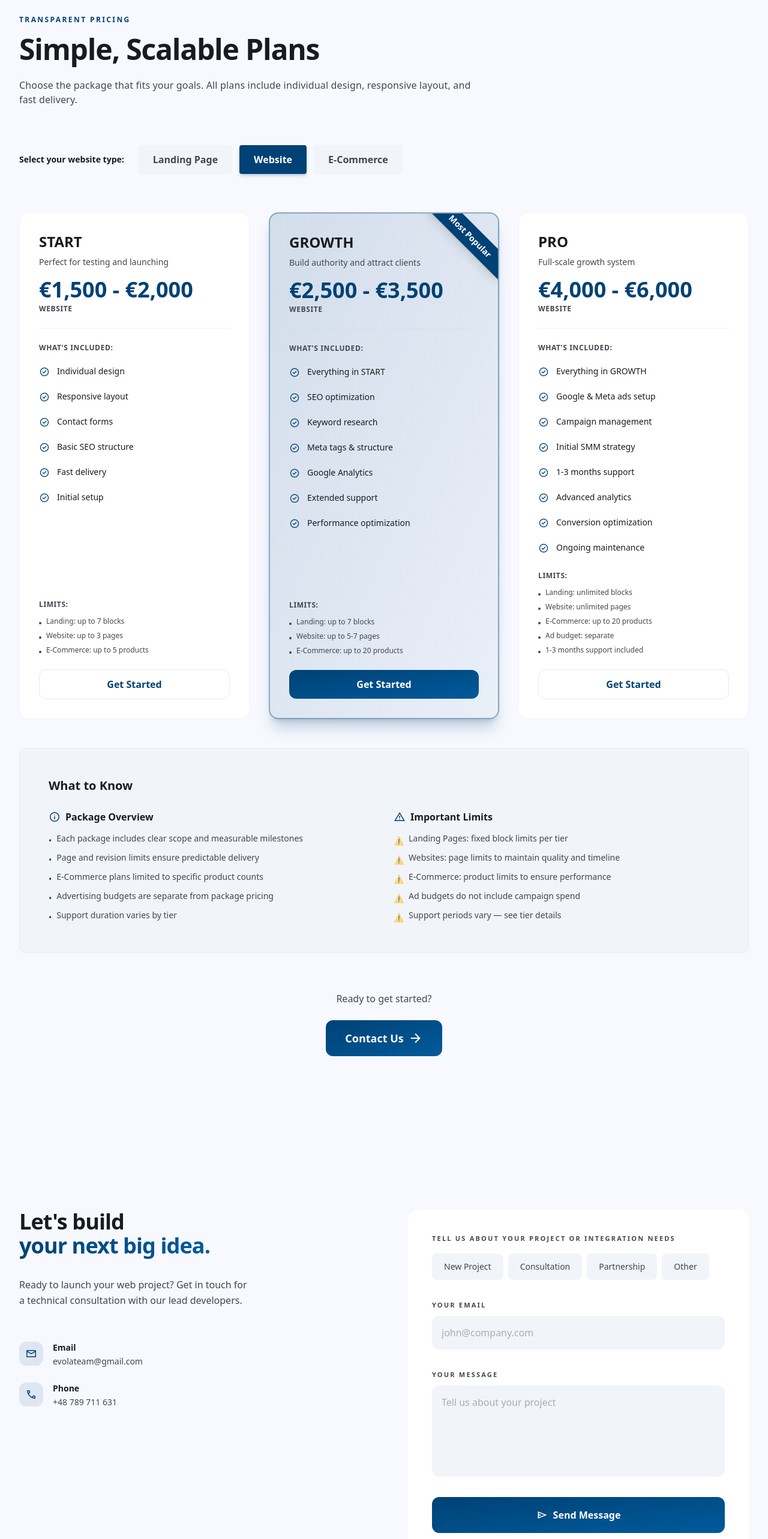
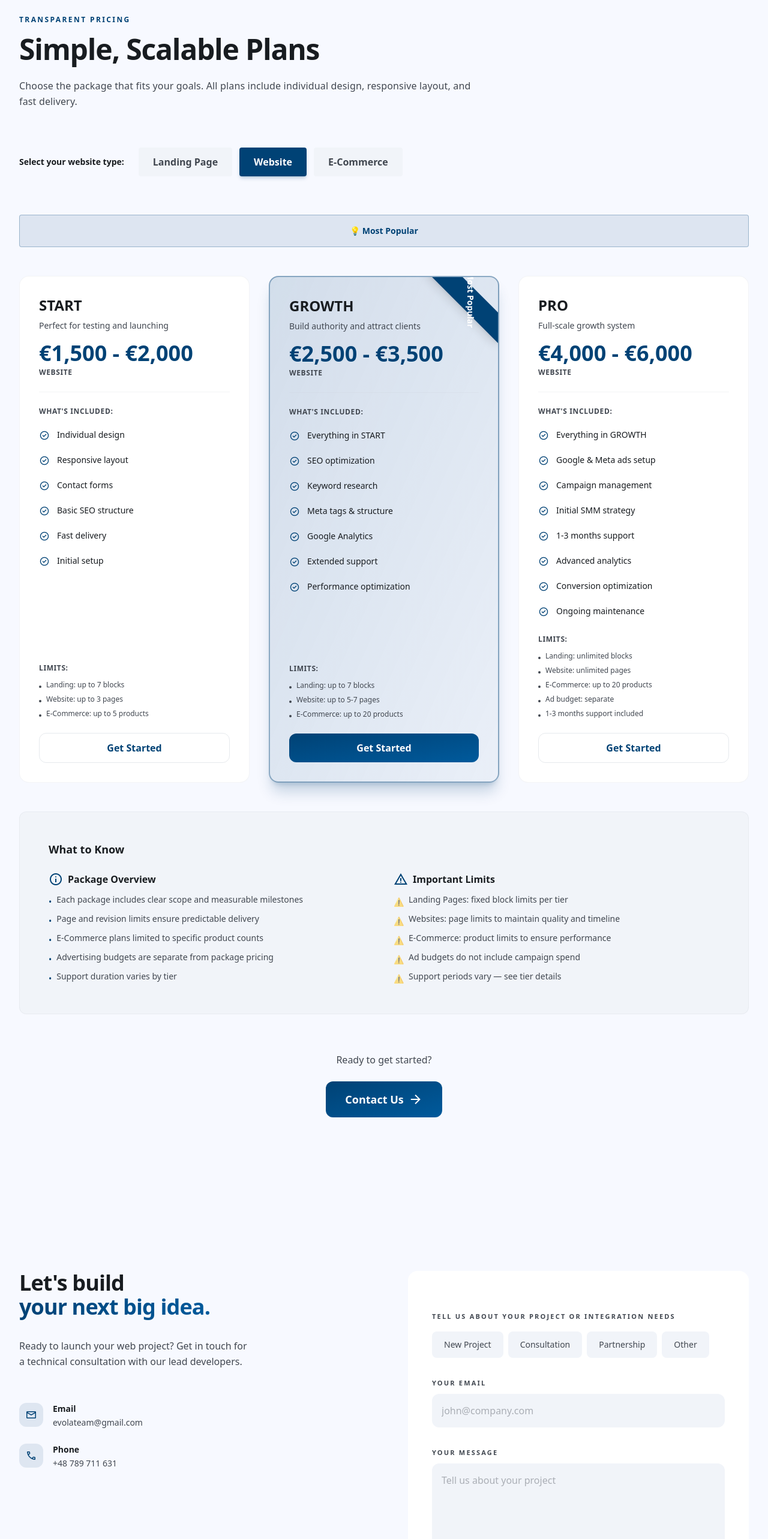
Before and after one commit to AndriiKozlovskyi/evola_tech, a Nuxt app in the folder nuxt-app/: page / in a window 1280 px wide. Shown: the part 5580-8146 px from the top of the page at 60% size. Built offline with nearby package versions, Linux system fonts and the light colour scheme.

Commit message:
feat: update contact form with success state and validation, enhance pricing section layout

```diff
--- a/nuxt-app/components/Cards/PricingCard.vue
+++ b/nuxt-app/components/Cards/PricingCard.vue
@@ -12,7 +12,7 @@
       v-if="isPopular"
       class="absolute top-3 md:top-5 -right-8 md:-right-10 bg-primary px-8 md:px-10 py-1.5 md:py-2 transform rotate-45 flex items-center justify-center shadow-lg"
     >
-      <span class="text-on-primary font-bold text-xs md:text-sm -text-rotate-45">{{ popularLabel }}</span>
+      <span class="text-on-primary font-bold text-xs md:text-sm -text-                                                                                             rotate-45">{{ popularLabel }}</span>
     </div>
 
     <!-- Card Content -->
--- a/nuxt-app/components/Forms/ContactForm.vue
+++ b/nuxt-app/components/Forms/ContactForm.vue
@@ -4,6 +4,40 @@
     <div class="absolute -top-8 -right-8 w-40 h-40 bg-primary/8 rounded-full blur-3xl pointer-events-none"></div>
 
     <div class="relative bg-surface-container-lowest p-5 sm:p-7 lg:p-10 rounded-2xl ghost-border space-y-6 sm:space-y-7">
+
+      <!-- Success State -->
+      <template v-if="formState === 'success'">
+        <div class="text-center py-8 space-y-4">
+          <div class="inline-flex items-center justify-center w-16 h-16 rounded-full bg-primary/10">
+            <span class="material-symbols-outlined text-4xl text-primary">check_circle</span>
+          </div>
+          <h3 class="text-xl font-bold text-on-surface">{{ $t('contact.form.successTitle') }}</h3>
+          <p class="text-on-surface-variant">{{ $t('contact.form.successText') }}</p>
+          <button
+            @click="resetForm"
+            class="mt-4 px-6 py-2.5 rounded-full text-sm font-medium bg-surface-container-low text-on-surface-variant hover:bg-surface-container transition-all cursor-pointer"
+          >
+            {{ $t('contact.form.sendAnother') }}
+          </button>
+        </div>
+      </template>
+
+      <!-- Form -->
+      <template v-else>
+        <form
+          name="contact"
+          data-netlify="true"
+          data-netlify-honeypot="bot-field"
+          @submit.prevent="handleSubmit"
+          class="space-y-6 sm:space-y-7"
+        >
+          <input type="hidden" name="form-name" value="contact" />
+
+          <!-- Honeypot (hidden from real users) -->
+          <p class="hidden" aria-hidden="true">
+            <label>Do not fill: <input v-model="botField" name="bot-field" /></label>
+          </p>
+
           <!-- Topic Selection Chips -->
           <div>
             <p class="text-[11px] font-bold uppercase tracking-[0.2em] text-on-surface-variant mb-4">
@@ -13,6 +47,7 @@
               <button
                 v-for="(option, i) in ($tm('contact.form.subjectOptions') as string[])"
                 :key="i"
+                type="button"
                 @click="selectedTopic = $rt(option)"
                 :class="[
                   'px-4 sm:px-5 py-2.5 min-h-11 rounded-full text-sm font-medium transition-all duration-300 cursor-pointer',
@@ -24,6 +59,7 @@
                 {{ $rt(option) }}
               </button>
             </div>
+            <input type="hidden" name="topic" :value="selectedTopic" />
           </div>
 
           <!-- Email -->
@@ -35,8 +71,10 @@
               id="contact-email"
               v-model="email"
               type="email"
+              name="email"
               inputmode="email"
               autocomplete="email"
+              required
               :placeholder="$t('contact.form.emailPlaceholder')"
               class="w-full bg-surface-container-low border-0 rounded-xl py-3.5 sm:py-4 px-4 text-on-surface placeholder:text-on-surface-variant/40 focus:ring-2 focus:ring-primary/20 focus:bg-surface-container-lowest transition-all outline-none"
             />
@@ -50,23 +88,36 @@
             <textarea
               id="contact-message"
               v-model="message"
+              name="message"
               :placeholder="$t('contact.form.messagePlaceholder')"
               rows="5"
+              required
               class="w-full bg-surface-container-low border-0 rounded-xl py-3.5 sm:py-4 px-4 text-on-surface placeholder:text-on-surface-variant/40 focus:ring-2 focus:ring-primary/20 focus:bg-surface-container-lowest transition-all resize-y sm:resize-none outline-none"
             ></textarea>
           </div>
 
-      <!-- Send Button (mailto) -->
-      <a
-        :href="mailtoLink"
-        class="w-full min-h-12 flex items-center justify-center gap-2 bg-gradient-to-br from-primary to-primary-container text-on-primary font-bold py-4 rounded-xl hover:shadow-lg hover:shadow-primary/20 transition-all active:scale-[0.98]"
+          <!-- Error Banner -->
+          <div
+            v-if="formState === 'error'"
+            class="flex items-center gap-3 px-4 py-3 rounded-xl bg-error/10 text-error text-sm"
           >
-        <span class="material-symbols-outlined text-xl">send</span>
-        {{ $t('contact.form.submit') }}
-      </a>
+            <span class="material-symbols-outlined text-xl">error</span>
+            {{ $t('contact.form.errorText') }}
+          </div>
 
-      <!-- Divider (hidden on success/error) -->
-      <template v-if="formState === 'idle' || formState === 'sending'">
+          <!-- Submit Button -->
+          <button
+            type="submit"
+            :disabled="formState === 'sending'"
+            class="w-full min-h-12 flex items-center justify-center gap-2 bg-gradient-to-br from-primary to-primary-container text-on-primary font-bold py-4 rounded-xl hover:shadow-lg hover:shadow-primary/20 transition-all active:scale-[0.98] disabled:opacity-60 disabled:cursor-not-allowed cursor-pointer"
+          >
+            <span v-if="formState === 'sending'" class="material-symbols-outlined text-xl animate-spin">progress_activity</span>
+            <span v-else class="material-symbols-outlined text-xl">send</span>
+            {{ formState === 'sending' ? $t('contact.form.sending') : $t('contact.form.submit') }}
+          </button>
+        </form>
+
+        <!-- Divider -->
         <div class="flex items-center gap-4">
           <div class="flex-1 h-px bg-outline-variant/20"></div>
           <span class="text-[11px] font-bold uppercase tracking-[0.15em] text-on-surface-variant/60">
@@ -112,9 +163,12 @@ type FormState = 'idle' | 'sending' | 'success' | 'error'
 const selectedTopic = ref('')
 const email = ref('')
 const message = ref('')
+const botField = ref('')
 const formState = ref<FormState>('idle')
 
 const handleSubmit = async () => {
+  if (botField.value) return
+
   formState.value = 'sending'
   try {
     const formData = new URLSearchParams({
@@ -138,6 +192,7 @@ const resetForm = () => {
   selectedTopic.value = ''
   email.value = ''
   message.value = ''
+  botField.value = ''
   formState.value = 'idle'
 }
 </script>
--- a/nuxt-app/components/Pricing.vue
+++ b/nuxt-app/components/Pricing.vue
@@ -1,29 +1,29 @@
 <template>
-  <section class="py-16 md:py-24 lg:py-32 px-4 md:px-6 lg:px-8 bg-surface" id="pricing">
+  <section class="py-24 lg:py-32 px-6 lg:px-8 bg-surface" id="pricing">
     <div class="max-w-7xl mx-auto">
       <!-- Header -->
-      <div class="mb-12 md:mb-16 max-w-3xl">
+      <div class="mb-16 max-w-3xl">
         <p class="text-label-md font-bold text-primary tracking-[0.2em] uppercase mb-4">
           {{ $t('pricing.eyebrow') }}
         </p>
-        <h2 class="text-2xl md:text-3xl lg:text-5xl font-semibold tracking-tight text-on-surface mb-4 md:mb-6 leading-tight">
+        <h2 class="text-3xl md:text-5xl font-semibold tracking-tight text-on-surface mb-6 leading-tight">
           {{ $t('pricing.title') }}
         </h2>
-        <p class="text-body-md md:text-body-lg text-on-surface-variant leading-relaxed">
+        <p class="text-body-lg text-on-surface-variant leading-relaxed">
           {{ $t('pricing.description') }}
         </p>
       </div>
 
       <!-- Website Type Toggle -->
-      <div class="mb-12 md:mb-16 flex flex-col sm:flex-row items-start sm:items-center gap-4 md:gap-6">
+      <div class="mb-16 flex flex-col sm:flex-row items-start sm:items-center gap-6">
         <p class="text-sm font-semibold text-on-surface">{{ $t('pricing.selectType') }}:</p>
-        <div class="flex flex-wrap gap-2 md:gap-3 w-full sm:w-auto">
+        <div class="flex gap-3">
           <button
             v-for="type in websiteTypes"
             :key="type.value"
             @click="selectedType = type.value"
             :class="[
-              'px-4 md:px-6 py-2.5 md:py-3 rounded-lg font-semibold transition-all text-sm md:text-base flex-1 sm:flex-none min-w-0',
+              'px-6 py-3 rounded-lg font-semibold transition-all',
               selectedType === type.value
                 ? 'bg-primary text-on-primary shadow-md shadow-primary/20'
                 : 'bg-surface-container-low text-on-surface-variant hover:bg-surface-container'
@@ -34,10 +34,15 @@
         </div>
       </div>
 
-
+      <!-- Popular Note -->
+      <div class="mb-12 p-4 bg-primary/10 border border-primary/30 rounded-lg text-center">
+        <p class="text-sm font-semibold text-primary">
+          💡 {{ $t('pricing.mostPopular') }}
+        </p>
+      </div>
 
       <!-- Pricing Cards Grid -->
-      <div class="grid grid-cols-1 md:grid-cols-3 gap-6 md:gap-8 mb-8 md:mb-12">
+      <div class="grid grid-cols-1 md:grid-cols-3 gap-8 mb-12">
         <CardsPricingCard
           v-for="(pkg, i) in packages"
           :key="`${pkg.id}-${selectedType}`"
@@ -54,29 +59,29 @@
       </div>
 
       <!-- Additional Info -->
-      <div class="bg-surface-container-low rounded-xl p-6 md:p-8 lg:p-12 border border-outline-variant/20">
-        <h3 class="text-lg md:text-xl font-bold text-on-surface mb-4 md:mb-6">{{ $t('pricing.importantInfo.title') }}</h3>
-        <div class="grid grid-cols-1 lg:grid-cols-2 gap-6 md:gap-8">
+      <div class="bg-surface-container-low rounded-xl p-8 md:p-12 border border-outline-variant/20">
+        <h3 class="text-lg font-bold text-on-surface mb-6">{{ $t('pricing.importantInfo.title') }}</h3>
+        <div class="grid grid-cols-1 md:grid-cols-2 gap-8">
           <div>
-            <h4 class="font-semibold text-on-surface mb-3 flex items-center gap-2 text-sm md:text-base">
-              <span class="material-symbols-outlined text-primary text-lg md:text-xl">info</span>
+            <h4 class="font-semibold text-on-surface mb-3 flex items-center gap-2">
+              <span class="material-symbols-outlined text-primary">info</span>
               {{ $t('pricing.importantInfo.overview') }}
             </h4>
             <ul class="space-y-2 text-sm text-on-surface-variant">
               <li v-for="(item, i) in $tm('pricing.importantInfo.items')" :key="i" class="flex items-start gap-2">
-                <span class="text-primary mt-1 flex-shrink-0">•</span>
+                <span class="text-primary mt-1">•</span>
                 <span>{{ $rt(item) }}</span>
               </li>
             </ul>
           </div>
           <div>
-            <h4 class="font-semibold text-on-surface mb-3 flex items-center gap-2 text-sm md:text-base">
-              <span class="material-symbols-outlined text-primary text-lg md:text-xl">warning</span>
+            <h4 class="font-semibold text-on-surface mb-3 flex items-center gap-2">
+              <span class="material-symbols-outlined text-primary">warning</span>
               {{ $t('pricing.importantInfo.important') }}
             </h4>
             <ul class="space-y-2 text-sm text-on-surface-variant">
               <li v-for="(item, i) in $tm('pricing.importantInfo.warnings')" :key="i" class="flex items-start gap-2">
-                <span class="text-primary/60 mt-1 flex-shrink-0">⚠</span>
+                <span class="text-primary/60 mt-1">⚠</span>
                 <span>{{ $rt(item) }}</span>
               </li>
             </ul>
@@ -85,11 +90,11 @@
       </div>
 
       <!-- CTA -->
-      <div class="mt-12 md:mt-16 text-center">
-        <p class="text-on-surface-variant mb-4 md:mb-6 text-sm md:text-base">{{ $t('pricing.ready') }}</p>
+      <div class="mt-16 text-center">
+        <p class="text-on-surface-variant mb-6">{{ $t('pricing.ready') }}</p>
         <a
           href="#contact"
-          class="inline-flex items-center gap-2 bg-gradient-to-br from-primary to-primary-container text-on-primary px-6 md:px-8 py-3 md:py-4 rounded-xl font-semibold text-base md:text-lg transition-all hover:shadow-lg hover:shadow-primary/20 hover:scale-[1.02] active:scale-[0.98]"
+          class="inline-flex items-center gap-2 bg-gradient-to-br from-primary to-primary-container text-on-primary px-8 py-4 rounded-xl font-semibold text-lg transition-all hover:shadow-lg hover:shadow-primary/20 hover:scale-[1.02] active:scale-[0.98]"
         >
           {{ $t('pricing.contactUs') }}
           <span class="material-symbols-outlined">arrow_forward</span>
```
Also changed, not shown: nuxt-app/public/netlify-forms.html (added, +14 -0 lines), nuxt-app/tsconfig.json (line endings or trailing spaces). Lines whose indentation alone changed are shown as unchanged.
